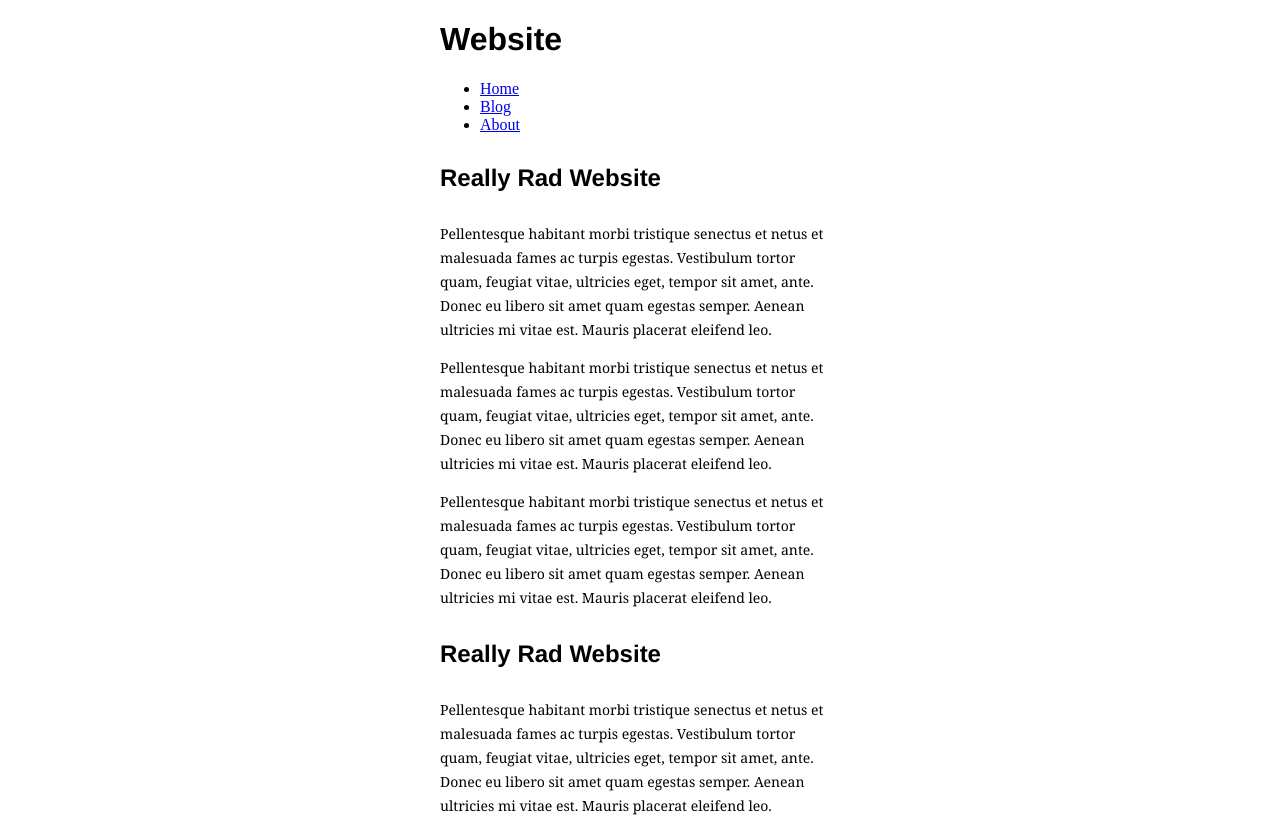
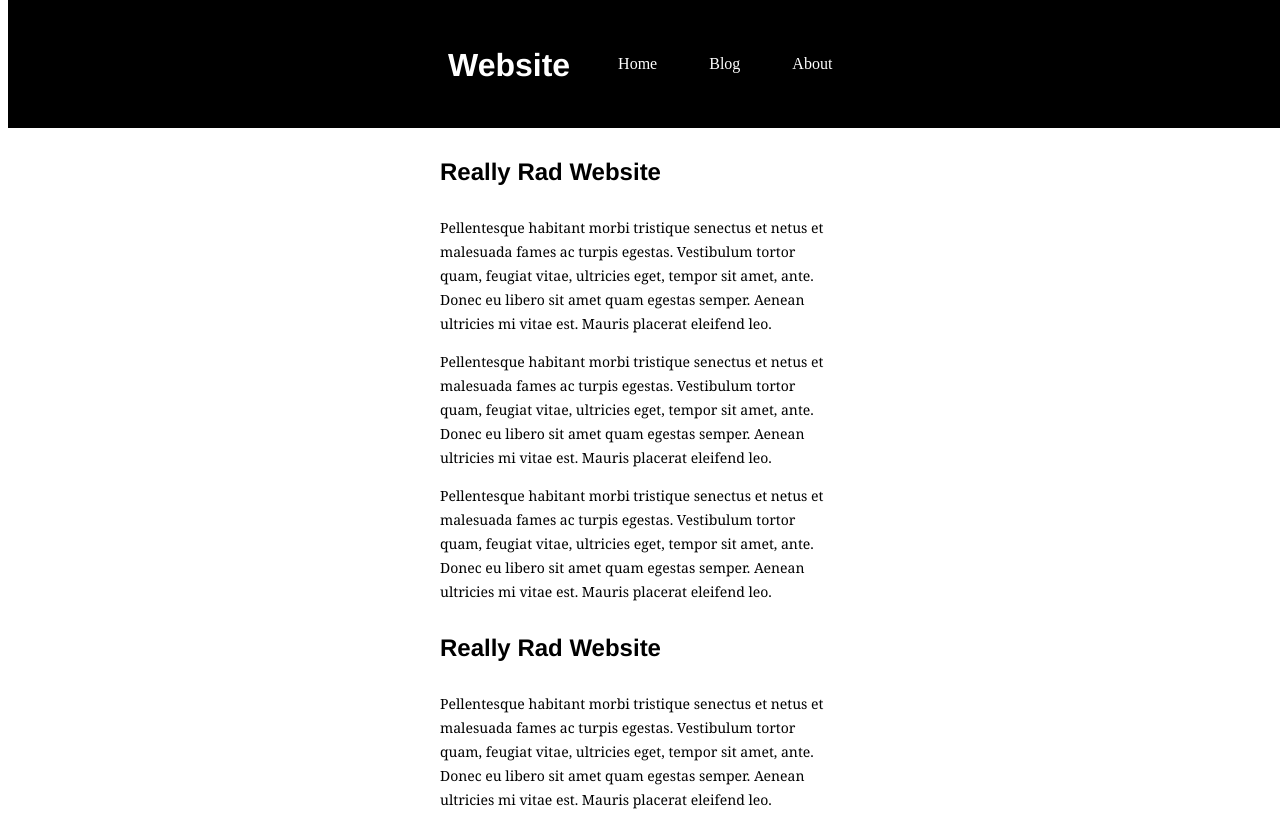
Before and after one commit to christina-taggart/basic-css-fixed-nav-bar, a plain HTML site: page source/index.html in a window 1280 px wide. Shown: the top 821 px of the page. Drawn offline with Linux system fonts and the light colour scheme.

Commit message:
Created fixed nav header, changed content to relative position.

```diff
--- a/source/main.css
+++ b/source/main.css
@@ -1,5 +1,7 @@
 .top-nav h1 {
     font-size: 32px;
+    float: left;
+    line-height: 56px
 }
 
 .container {
@@ -25,3 +27,33 @@ h2 {
     font-weight: bold;
     line-height: 48px;
 }
+
+.top-nav {
+    position: fixed;
+    top: 0px;
+    background: black;
+    color: white;
+    width: 100%;
+}
+
+.nav ul {
+    margin: 0;
+    padding: 0;
+    list-style: none;
+}
+
+.nav li {
+    display: inline;
+    padding: 0 0 0 48px;
+    line-height: 96px
+}
+
+a:link {
+    color: white;
+    text-decoration: none;
+}
+
+.content {
+    position: relative;
+    top: 128px;
+}
```
